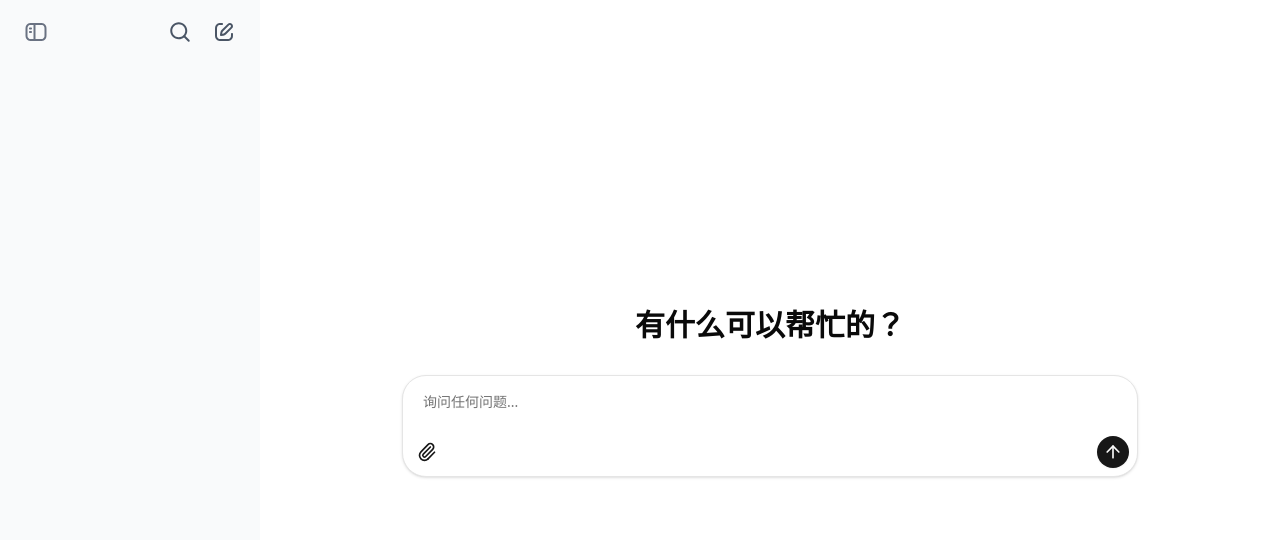
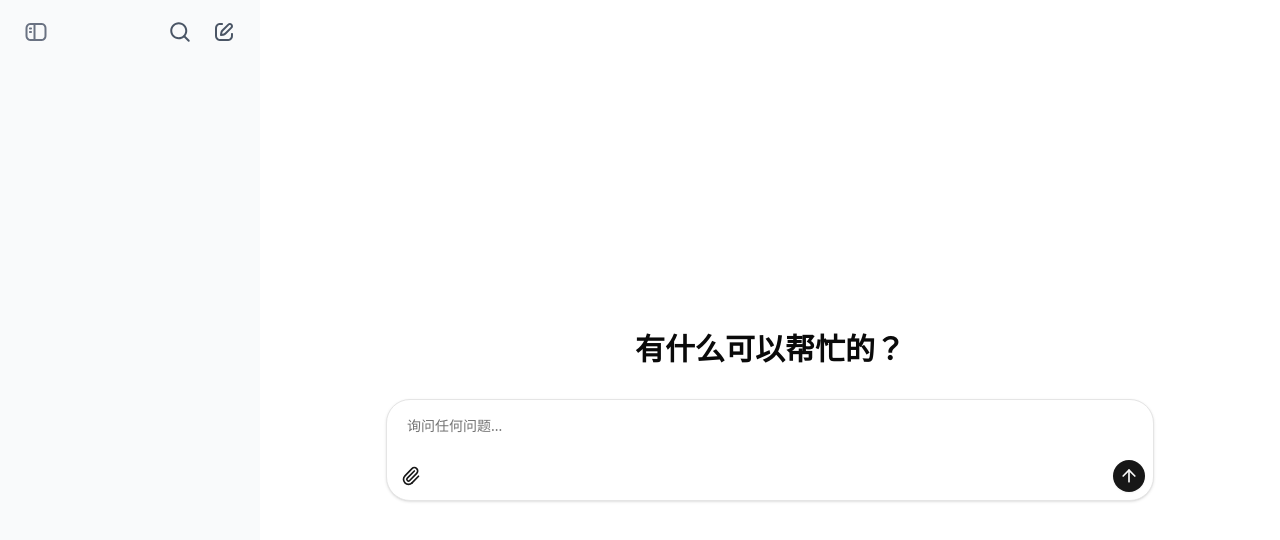
Before and after one commit to sycamore792/chatgpt, a Next.js app: page / in a window 1280 px wide. Shown: the top 540 px of the page. Built offline with nearby package versions, Linux system fonts and the light colour scheme.

Commit message:
update: home page ui update

```diff
--- a/src/app/page.tsx
+++ b/src/app/page.tsx
@@ -8,9 +8,10 @@ import {
 } from "@/components/ui/prompt-input"
 import { Button } from "@/components/ui/button"
 import { ArrowUp, Paperclip, Square, X } from "lucide-react"
-import { useState} from "react"
+import { useState } from "react"
 import { Sidebar } from "@/components/Sidebar"
 import { cn } from "@/lib/utils"
+import { SidebarButtonIcon } from "@/components/icons/SidebarButtonIcon"
 
 
 export default function Home() {
@@ -50,12 +51,22 @@ export default function Home() {
       <Sidebar isCollapsed={isCollapsed} setIsCollapsed={setIsCollapsed} />
       {/* 主要内容区域 */}
       <main className={cn(
-        "flex flex-1 transition-[margin] duration-300",
+        "flex flex-1 flex-col transition-[margin] duration-300",
         !isCollapsed && "ml-[260px]"
       )}>
-        <div className="mx-auto flex h-full w-full max-w-3xl flex-col p-4">
-          <div className="mb-4 flex flex-1 flex-col items-center justify-center">
-            <h1 className="mb-8 text-3xl font-semibold">有什么可以帮忙的？</h1>
+        {/* Header */}
+        <div className="flex items-center justify-between p-4">
+          <div className="flex items-center gap-2">
+
+            {/* <h1 className="text-xl font-semibold">ChatGPT</h1> */}
+          </div>
+        </div>
+
+        {/* Main Content */}
+        <div className="flex flex-1 flex-col items-center justify-center px-4">
+          <div className="w-full max-w-3xl">
+            <h1 className="mb-8 text-3xl font-semibold text-center">有什么可以帮忙的？</h1>
+
             <PromptInput
               value={input}
               onValueChange={setInput}
@@ -102,12 +113,6 @@ export default function Home() {
                       <Paperclip className="text-primary size-5" />
                     </label>
                   </PromptInputAction>
-                  {/* <button className="hover:bg-secondary-foreground/10 flex h-8 items-center gap-1 rounded-2xl px-3 text-sm text-gray-500">
-                    <span>搜索</span>
-                  </button>
-                  <button className="hover:bg-secondary-foreground/10 flex h-8 items-center gap-1 rounded-2xl px-3 text-sm text-gray-500">
-                    <span>推理</span>
-                  </button> */}
                 </div>
 
                 <PromptInputAction
```
